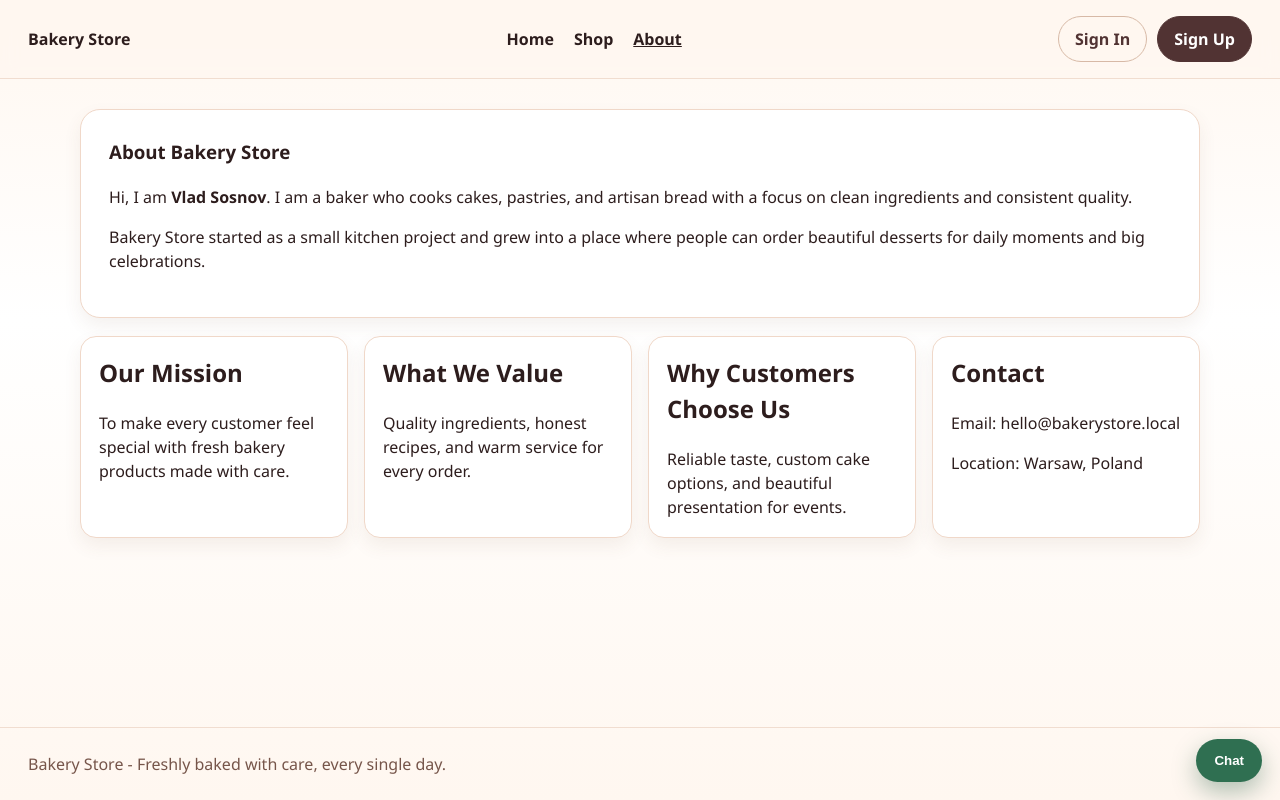
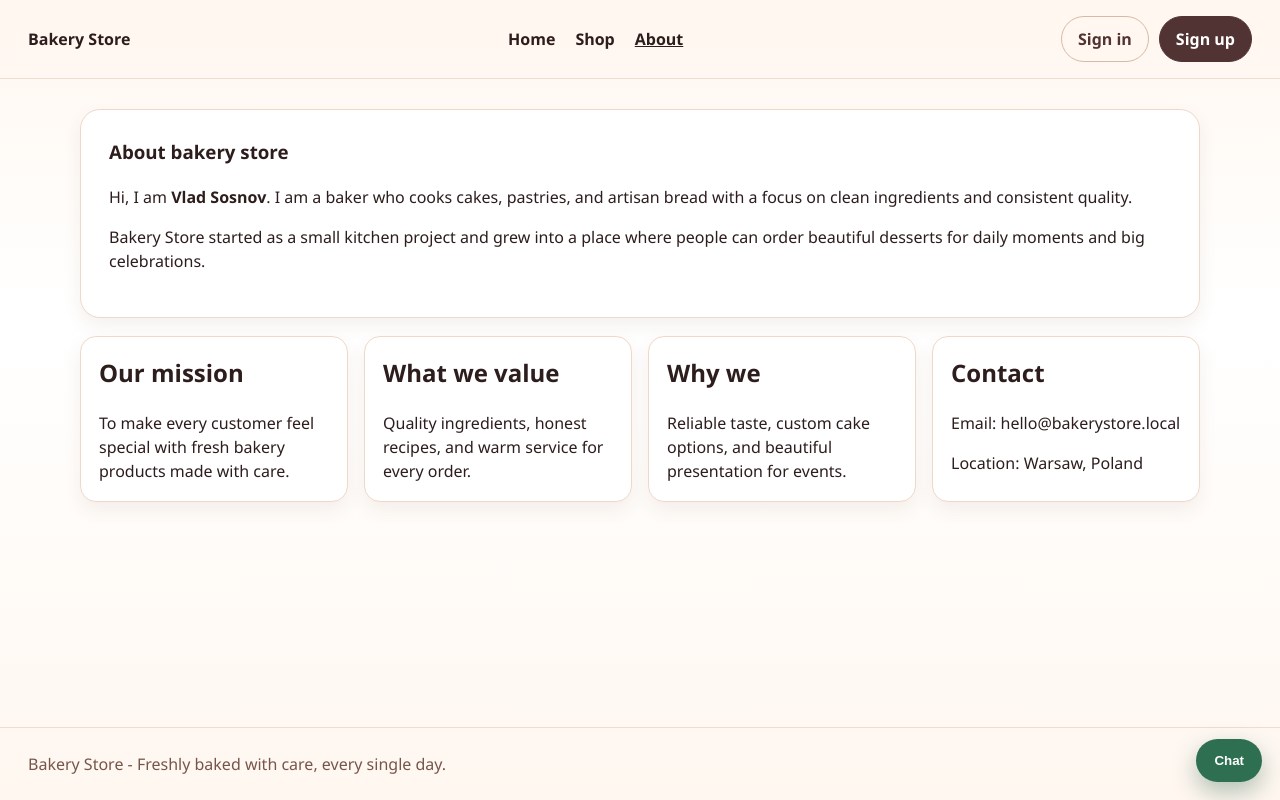
Before and after one commit to vladsosnov/bakery-store, a React (Vite) app in the folder frontend/: page /about in a window 1280 px wide. Built offline with nearby package versions, Linux system fonts and the light colour scheme.

Commit message:
Fix cases

```diff
--- a/frontend/src/components/AboutPage.tsx
+++ b/frontend/src/components/AboutPage.tsx
@@ -5,7 +5,7 @@ export function AboutPage() {
     <S.Main>
       <S.Section>
         <S.Hero>
-          <S.HeroTitle>About Bakery Store</S.HeroTitle>
+          <S.HeroTitle>About bakery store</S.HeroTitle>
           <p>
             Hi, I am <strong>Vlad Sosnov</strong>. I am a baker who cooks cakes, pastries, and
             artisan bread with a focus on clean ingredients and consistent quality.
@@ -18,19 +18,19 @@ export function AboutPage() {
 
         <S.Grid>
           <S.Card>
-            <S.CardTitle>Our Mission</S.CardTitle>
+            <S.CardTitle>Our mission</S.CardTitle>
             <S.CardText>
               To make every customer feel special with fresh bakery products made with care.
             </S.CardText>
           </S.Card>
 
           <S.Card>
-            <S.CardTitle>What We Value</S.CardTitle>
+            <S.CardTitle>What we value</S.CardTitle>
             <S.CardText>Quality ingredients, honest recipes, and warm service for every order.</S.CardText>
           </S.Card>
 
           <S.Card>
-            <S.CardTitle>Why Customers Choose Us</S.CardTitle>
+            <S.CardTitle>Why we</S.CardTitle>
             <S.CardText>
               Reliable taste, custom cake options, and beautiful presentation for events.
             </S.CardText>
--- a/frontend/src/components/HomePage.tsx
+++ b/frontend/src/components/HomePage.tsx
@@ -19,23 +19,23 @@ type BenefitCard = {
 const SLIDES: Slide[] = [
   {
     id: 1,
-    title: 'New: Raspberry Croissant Cream',
+    title: 'New: raspberry croissant cream',
     subtitle: 'Flaky layers, fresh berries, and silky vanilla cream.',
-    cta: 'Shop New Collection',
+    cta: 'Shop new collection',
     image: 'https://images.unsplash.com/photo-1509440159596-0249088772ff?auto=format&fit=crop&w=1600&q=80'
   },
   {
     id: 2,
-    title: 'Weekend Cake Specials',
+    title: 'Weekend cake specials',
     subtitle: 'Limited small-batch cakes baked fresh every morning.',
-    cta: 'Order Today',
+    cta: 'Order today',
     image: 'https://images.unsplash.com/photo-1578985545062-69928b1d9587?auto=format&fit=crop&w=1600&q=80'
   },
   {
     id: 3,
-    title: 'Sourdough of the Month',
+    title: 'Sourdough of the month',
     subtitle: 'Stone-baked bread with deep aroma and crispy crust.',
-    cta: 'Explore Breads',
+    cta: 'Explore breads',
     image: 'https://images.unsplash.com/photo-1608198093002-ad4e005484ec?auto=format&fit=crop&w=1600&q=80'
   }
 ];
@@ -43,17 +43,17 @@ const SLIDES: Slide[] = [
 const BENEFITS: BenefitCard[] = [
   {
     id: 1,
-    title: 'Crafted by Real Bakers',
+    title: 'Crafted by real bakers',
     text: 'Every pastry is handmade daily by a team that obsesses over quality and flavor.'
   },
   {
     id: 2,
-    title: 'Premium Ingredients',
+    title: 'Premium ingredients',
     text: 'We use farm eggs, real butter, seasonal fruit, and no artificial shortcuts.'
   },
   {
     id: 3,
-    title: 'Perfect for Every Moment',
+    title: 'Perfect for every moment',
     text: 'From coffee breaks to birthday parties, our bakery lineup fits every occasion.'
   }
 ];
--- a/frontend/src/components/ShopPage.tsx
+++ b/frontend/src/components/ShopPage.tsx
@@ -3,7 +3,7 @@ import * as S from './ShopPage.styles';
 export function ShopPage() {
   return (
     <S.Main>
-      <S.Title>Shop Page</S.Title>
+      <S.Title>Shop</S.Title>
       <p>Our product catalog will be implemented in the next step.</p>
     </S.Main>
   );
--- a/frontend/src/components/SignInPage.tsx
+++ b/frontend/src/components/SignInPage.tsx
@@ -6,8 +6,8 @@ export function SignInPage() {
   return (
     <S.Section>
       <S.Panel>
-        <S.Eyebrow>WELCOME BACK</S.Eyebrow>
-        <S.Title>Sign In</S.Title>
+        <S.Eyebrow>Welcome back</S.Eyebrow>
+        <S.Title>Sign in</S.Title>
         <S.Subtitle>Continue to your bakery account and manage your orders.</S.Subtitle>
 
         <S.Form>
@@ -21,7 +21,7 @@ export function SignInPage() {
             <S.Input type="password" placeholder="Enter your password" />
           </S.Label>
 
-          <S.SubmitButton type="submit">Sign In</S.SubmitButton>
+          <S.SubmitButton type="submit">Sign in</S.SubmitButton>
         </S.Form>
 
         <S.FooterText>
--- a/frontend/src/components/SignUpPage.tsx
+++ b/frontend/src/components/SignUpPage.tsx
@@ -6,7 +6,7 @@ export function SignUpPage() {
   return (
     <S.Section>
       <S.AccentPanel>
-        <S.AccentTitle>Create Your Account</S.AccentTitle>
+        <S.AccentTitle>Create your account</S.AccentTitle>
         <S.AccentText>
           Join Bakery Store to get personalized offers, easy reorders, and seasonal cake alerts.
         </S.AccentText>
@@ -18,8 +18,8 @@ export function SignUpPage() {
       </S.AccentPanel>
 
       <S.Panel>
-        <S.Eyebrow>START HERE</S.Eyebrow>
-        <S.Title>Sign Up</S.Title>
+        <S.Eyebrow>Start here</S.Eyebrow>
+        <S.Title>Sign up</S.Title>
         <S.Subtitle>It takes less than a minute.</S.Subtitle>
 
         <S.Form>
@@ -38,7 +38,7 @@ export function SignUpPage() {
             <S.Input type="password" placeholder="Create a password" />
           </S.Label>
 
-          <S.SubmitButton type="submit">Create Account</S.SubmitButton>
+          <S.SubmitButton type="submit">Create account</S.SubmitButton>
         </S.Form>
 
         <S.FooterText>
--- a/frontend/src/components/layout/SiteLayout.tsx
+++ b/frontend/src/components/layout/SiteLayout.tsx
@@ -35,14 +35,14 @@ export function SiteLayout() {
             $variant="ghost"
             className={({ isActive }) => (isActive ? 'active' : undefined)}
           >
-            Sign In
+            Sign in
           </S.AuthLink>
           <S.AuthLink
             to="/sign-up"
             $variant="solid"
             className={({ isActive }) => (isActive ? 'active' : undefined)}
           >
-            Sign Up
+            Sign up
           </S.AuthLink>
         </S.Auth>
       </S.Header>
```
